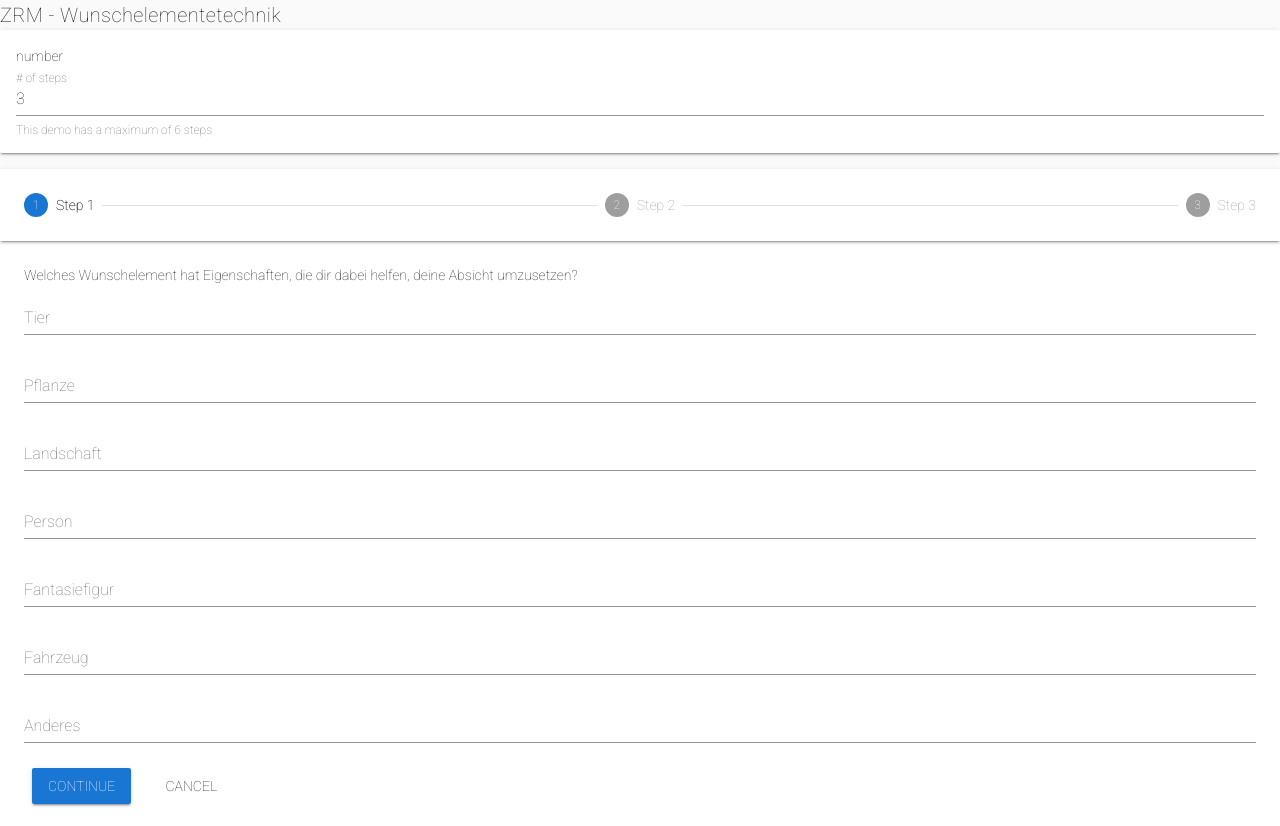
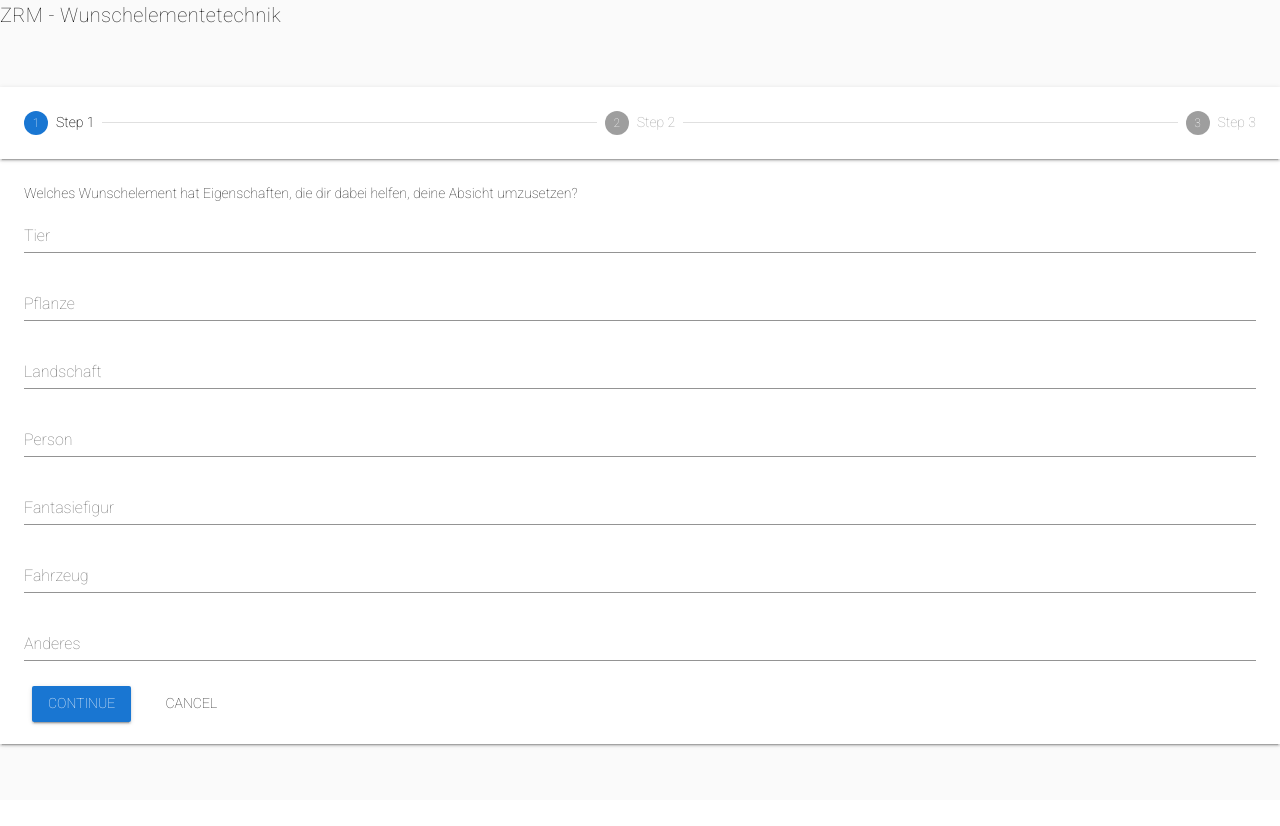
Before and after one commit to chris251190/zrm-webapp, a Vue app: page / in a window 1280 px wide. After the commit the page ends 800 px from the top, so only its background shows below. Built offline with nearby package versions, Linux system fonts and the light colour scheme.

Commit message:
remove unused step header section

```diff
--- a/src/components/WishElementsContent.vue
+++ b/src/components/WishElementsContent.vue
@@ -1,21 +1,5 @@
 <template>
     <div>
-        <v-card class="mb-3">
-            <v-card-text>
-                <div>{{ typeof steps }}</div>
-
-                <v-text-field
-                        :value="steps"
-                        hint="This demo has a maximum of 6 steps"
-                        label="# of steps"
-                        max="6"
-                        min="1"
-                        persistent-hint
-                        type="number"
-                        @input="onInput"
-                ></v-text-field>
-            </v-card-text>
-        </v-card>
         <v-stepper v-model="e1">
             <v-stepper-header>
                 <template v-for="n in steps">
```
